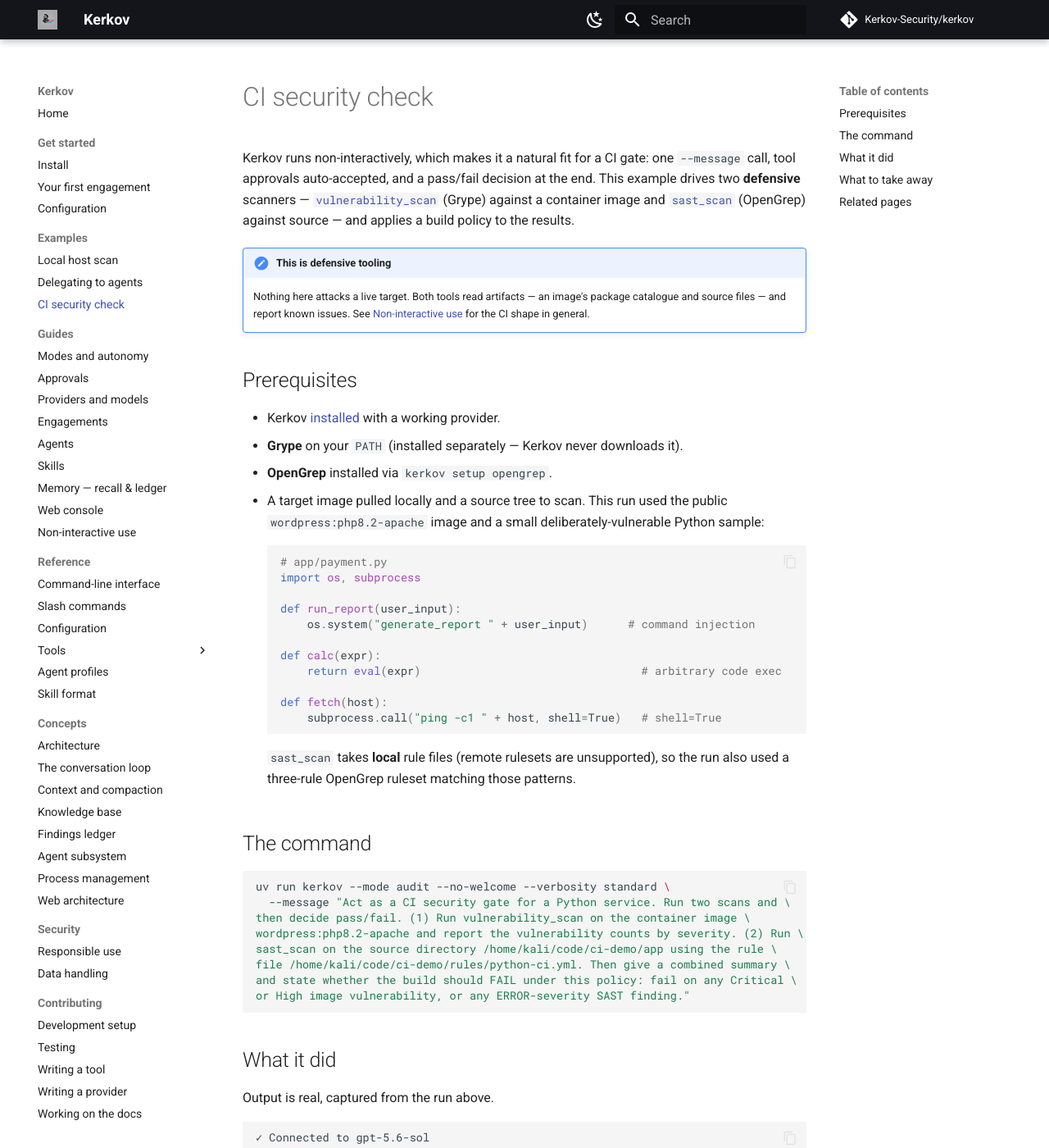
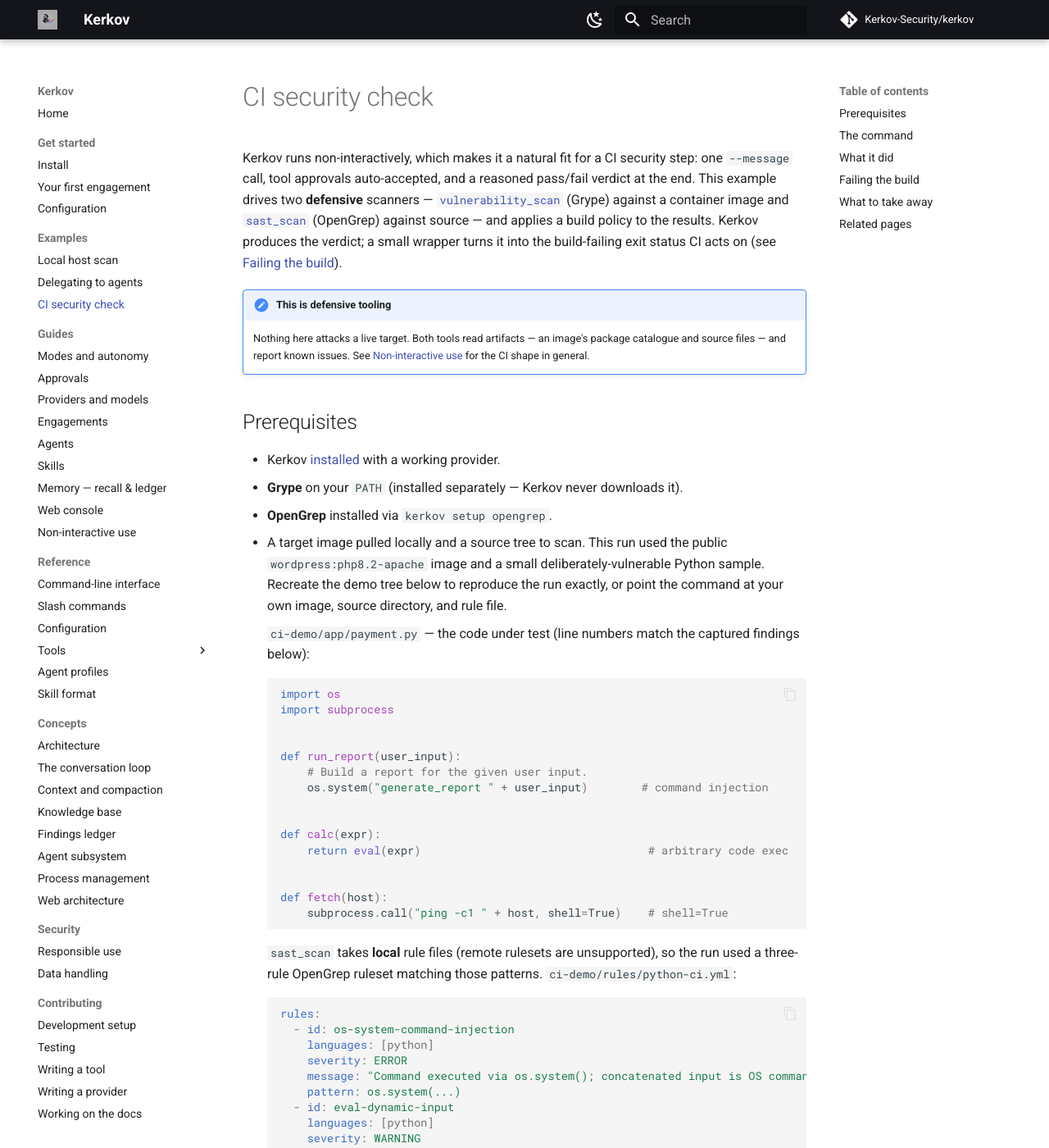
Before and after one commit to Kerkov-Security/kerkov, an MkDocs documentation site: the page built from docs/examples/ci-security-check.md, in a window 1280 px wide and 1400 px high. Shown: the whole window at 82% size. Built offline with MkDocs 1.6.1 and Material for MkDocs 9.7.7, drawn with Linux system fonts in a browser that asks for light colours; comment, search, counter and statistics services are not loaded; some of the changed text lies outside the part shown.

Commit message:
Address #256 review: make CI example reproducible and honest about exit status
- Supply the three-rule OpenGrep ruleset (ci-demo/rules/python-ci.yml) the
  command points at; sast_scan rejects a missing rule file, so the example was
  not reproducible without it. payment.py line numbers now match the captured
  findings, and both files/paths are shown as substitutable.
- Add a 'Failing the build' section: kerkov --message exits 0 regardless of the
  verdict, so the printed BUILD SHOULD FAIL does not fail CI on its own. Show a
  wrapper that keys off a stable sentinel to set a nonzero exit status, and
  correct the intro/takeaway framing accordingly.

````diff
--- a/docs/examples/ci-security-check.md
+++ b/docs/examples/ci-security-check.md
@@ -1,10 +1,13 @@
 # CI security check
 
-Kerkov runs non-interactively, which makes it a natural fit for a CI gate: one
-`--message` call, tool approvals auto-accepted, and a pass/fail decision at the
-end. This example drives two **defensive** scanners — [`vulnerability_scan`](../reference/tools/sbom-vulnerability-scan.md)
+Kerkov runs non-interactively, which makes it a natural fit for a CI security
+step: one `--message` call, tool approvals auto-accepted, and a reasoned
+pass/fail verdict at the end. This example drives two **defensive** scanners —
+[`vulnerability_scan`](../reference/tools/sbom-vulnerability-scan.md)
 (Grype) against a container image and [`sast_scan`](../reference/tools/sast.md)
-(OpenGrep) against source — and applies a build policy to the results.
+(OpenGrep) against source — and applies a build policy to the results. Kerkov
+produces the verdict; a small wrapper turns it into the build-failing exit
+status CI acts on (see [Failing the build](#failing-the-build)).
 
 !!! note "This is defensive tooling"
     Nothing here attacks a live target. Both tools read artifacts — an image's
@@ -19,24 +22,55 @@
 - **OpenGrep** installed via `kerkov setup opengrep`.
 - A target image pulled locally and a source tree to scan. This run used the
   public `wordpress:php8.2-apache` image and a small deliberately-vulnerable
-  Python sample:
+  Python sample. Recreate the demo tree below to reproduce the run exactly, or
+  point the command at your own image, source directory, and rule file.
+
+    `ci-demo/app/payment.py` — the code under test (line numbers match the
+    captured findings below):
 
     ```python
-    # app/payment.py
-    import os, subprocess
+    import os
+    import subprocess
+
 
     def run_report(user_input):
-        os.system("generate_report " + user_input)      # command injection
+        # Build a report for the given user input.
+        os.system("generate_report " + user_input)        # command injection
+
 
     def calc(expr):
-        return eval(expr)                                 # arbitrary code exec
+        return eval(expr)                                  # arbitrary code exec
+
 
     def fetch(host):
-        subprocess.call("ping -c1 " + host, shell=True)   # shell=True
+        subprocess.call("ping -c1 " + host, shell=True)    # shell=True
     ```
 
     `sast_scan` takes **local** rule files (remote rulesets are unsupported), so
-    the run also used a three-rule OpenGrep ruleset matching those patterns.
+    the run used a three-rule OpenGrep ruleset matching those patterns.
+    `ci-demo/rules/python-ci.yml`:
+
+    ```yaml
+    rules:
+      - id: os-system-command-injection
+        languages: [python]
+        severity: ERROR
+        message: "Command executed via os.system(); concatenated input is OS command injection."
+        pattern: os.system(...)
+      - id: eval-dynamic-input
+        languages: [python]
+        severity: WARNING
+        message: "eval() on dynamic input allows arbitrary code execution."
+        pattern: eval(...)
+      - id: subprocess-shell-true
+        languages: [python]
+        severity: ERROR
+        message: "subprocess call with shell=True invites command injection."
+        pattern-either:
+          - pattern: subprocess.call(..., shell=True, ...)
+          - pattern: subprocess.run(..., shell=True, ...)
+          - pattern: subprocess.Popen(..., shell=True, ...)
+    ```
 
 ## The command
 
@@ -50,6 +84,11 @@
 and state whether the build should FAIL under this policy: fail on any Critical \
 or High image vulnerability, or any ERROR-severity SAST finding."
 ```
+
+The paths above are this run's absolute paths; substitute your own image, source
+directory, and rule file. `sast_scan` validates that each rule path exists and
+rejects a missing file, so point it at a real ruleset — the `python-ci.yml`
+above, or your own.
 
 ## What it did
 
@@ -141,11 +180,43 @@
 # BUILD SHOULD FAIL
 ```
 
+## Failing the build
+
+`kerkov --message` prints the verdict but **exits `0`** whenever the run itself
+succeeds — the gate decision lives in the output and the
+[findings ledger](../reference/tools/ledger.md), not the process exit status. The
+printed `BUILD SHOULD FAIL` above does **not**, on its own, fail the pipeline.
+
+To turn the verdict into a build-failing exit status, capture the output and act
+on a stable sentinel. Ask the model to end its reply with one machine-readable
+line, then check for it:
+
+```bash
+#!/usr/bin/env bash
+set -euo pipefail
+
+output=$(uv run kerkov --mode audit --no-welcome --verbosity standard \
+  --message "...the scan prompt above... End your reply with exactly one line: \
+GATE: PASS or GATE: FAIL.")
+
+printf '%s\n' "$output"
+
+if printf '%s\n' "$output" | grep -qx 'GATE: FAIL'; then
+    echo "Security gate failed." >&2
+    exit 1
+fi
+```
+
+The scans still run inside Kerkov; the wrapper only translates the decision the
+model already made into the pass/fail status CI consumes. Keep the sentinel
+exact and on its own line so the `grep` is unambiguous.
+
 ## What to take away
 
 - **One call, two scanners, a verdict.** A single non-interactive invocation ran
-  both scans, reconciled their output against an explicit policy, and returned a
-  clear FAIL — exactly what a pipeline step needs.
+  both scans and reconciled their output against an explicit policy to produce a
+  clear FAIL — the raw material a pipeline step turns into a pass/fail exit
+  status (see [Failing the build](#failing-the-build)).
 - **Large reports stay on disk, not in the model's context.** Grype's full report
   was 18 MB — over the summary limit — so `vulnerability_scan` returned
   `completed_unsummarized` with the artifact path instead of flooding the
````
